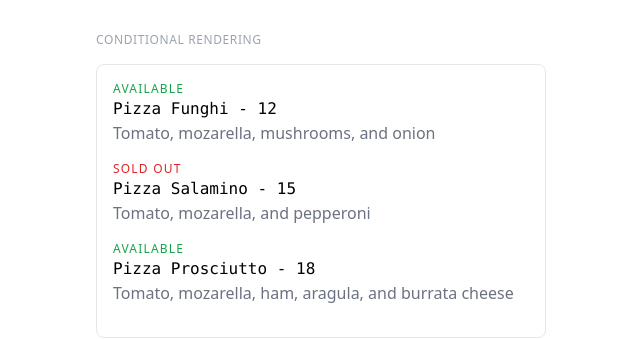
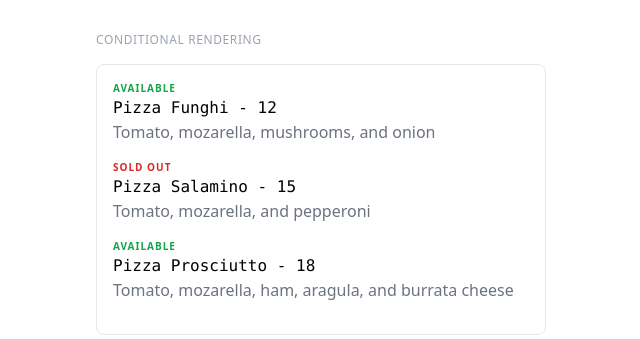
Before and after one commit to casicodes/reactminis, a React (Vite) app: page / in a window 1280 px wide. Shown: the top 339 px of the page, without its empty margins (319-959 px from the left). Built offline with nearby package versions, Linux system fonts and the light colour scheme.

Commit message:
Fix font size

```diff
--- a/src/components/Menu.tsx
+++ b/src/components/Menu.tsx
@@ -11,7 +11,7 @@ function Menu({ title }) {
               <span
                 className={`${
                   pizza.soldOut ? "text-red-600" : "text-green-600"
-                }  text-xs uppercase tracking-widest`}
+                }  text-[10px] uppercase tracking-widest font-semibold`}
               >
                 {pizza.soldOut ? "Sold Out" : "Available"}
               </span>
```
